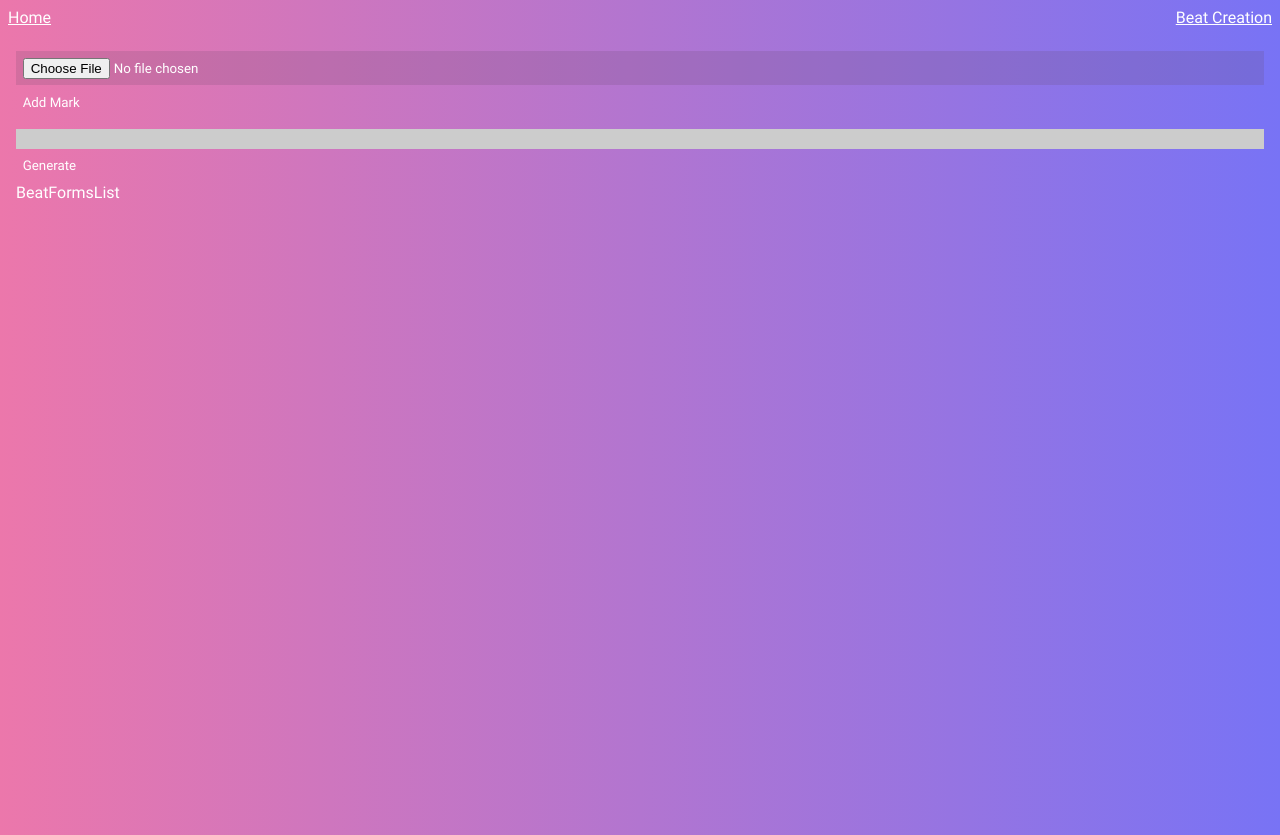
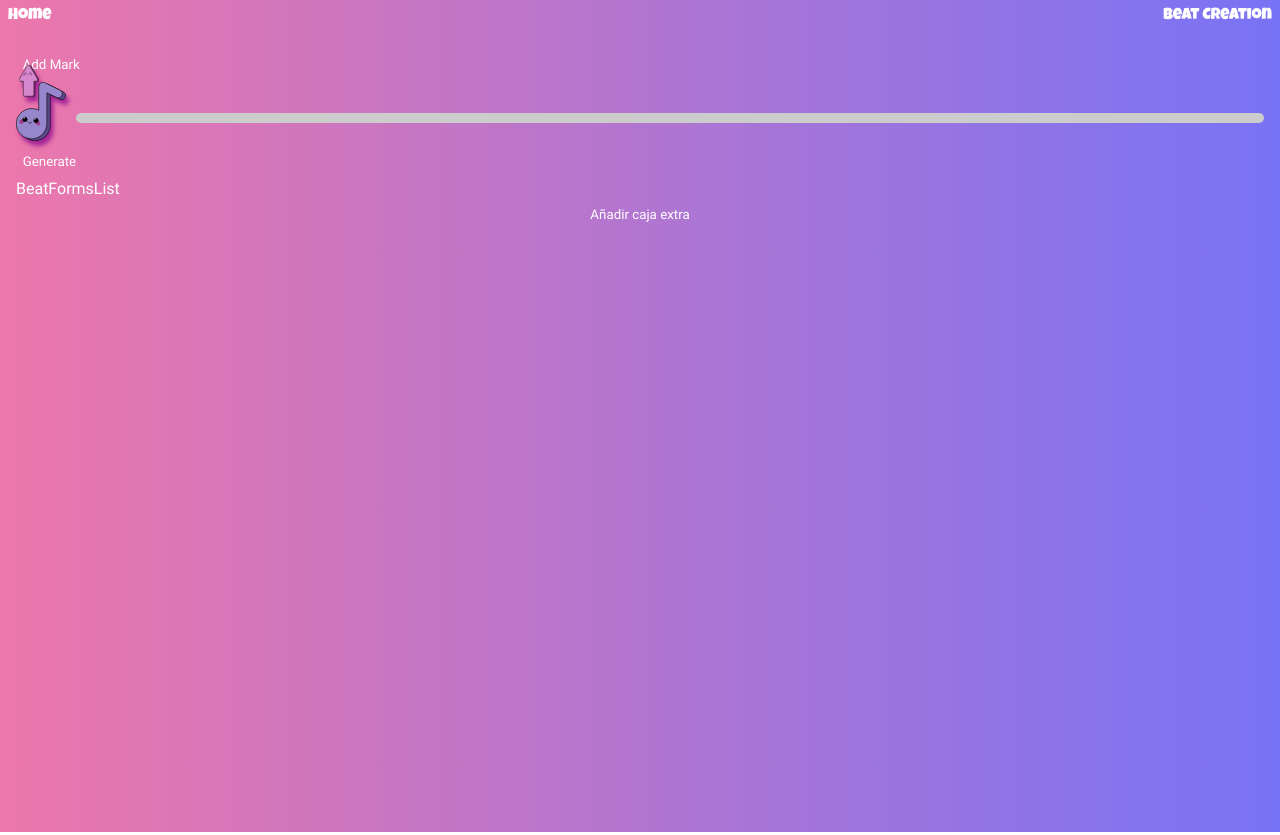
Before and after one commit to Kilian-Sosa/beat-timple-webfront, a React (Vite) app: page /beat-creation in a window 1280 px wide. Built offline with nearby package versions, Linux system fonts and the light colour scheme.

Commit message:
feat: Create and update array of marks

```diff
--- a/song1_level1.json
+++ b/song1_level1.json
@@ -2,26 +2,31 @@
     "difficulty": 1,
     "seed": [
         {
+            "id": 0,
             "time": 0,
             "locationY": "Top",
             "locationX": "Left"
         },
         {
+            "id": 4,
             "time": 0,
             "locationY": "Top",
             "locationX": "Right"
         },
         {
+            "id": 1,
             "time": 2,
             "locationY": "Top",
             "locationX": "Right"
         },
         {
+            "id": 3,
             "time": 4,
             "locationY": "Bottom",
             "locationX": "Left"
         },
         {
+            "id": 2,
             "time": 4.5,
             "locationY": "Bottom",
             "locationX": "Right"
--- /dev/null
+++ b/src/components/BeatCreation/BeatForm.tsx
@@ -0,0 +1,88 @@
+import React, { useEffect } from "react";
+import { useForm } from "../../hooks/useForm";
+import Mark from "../../interfaces/Mark";
+
+interface BeatFormProps {
+  mark: Mark;
+  setMarks: React.Dispatch<React.SetStateAction<Mark[]>>;
+  marks: Mark[];
+}
+
+export const BeatForm: React.FC<BeatFormProps> = ({
+  mark,
+  setMarks,
+  marks
+}) => {
+  const [formValues, handleInputChange, reset] = useForm(mark);
+
+  useEffect(() => {
+    const existingIndex = marks.findIndex((item) => item.id === formValues.id);
+    if (existingIndex === -1) {
+      setMarks([...marks, formValues]);
+      return;
+    }
+    const updatedMarks = [...marks];
+    updatedMarks[existingIndex] = formValues;
+    setMarks(updatedMarks);
+    console.log(marks);
+  }, [formValues]);
+
+  return (
+    <>
+      <input
+        type="text"
+        name="test"
+        value={formValues.test}
+        onChange={handleInputChange}
+      />
+      <label htmlFor="Left">Left</label>
+      <input
+        type="radio"
+        id="Left"
+        name="locationX"
+        value="Left"
+        checked={formValues.locationX === "Left"}
+        onChange={handleInputChange}
+      />
+      <label htmlFor="Center">Center</label>
+      <input
+        type="radio"
+        id="Center"
+        name="locationX"
+        value="Center"
+        checked={formValues.locationX === "Center"}
+        onChange={handleInputChange}
+      />
+      <label htmlFor="Right">Right</label>
+      <input
+        type="radio"
+        id="Right"
+        name="locationX"
+        value="Right"
+        checked={formValues.locationX === "Right"}
+        onChange={handleInputChange}
+      />
+      <hr />
+      <label htmlFor="Top">Top</label>
+      <input
+        type="radio"
+        id="Top"
+        name="locationY"
+        value="Top"
+        checked={formValues.locationY === "Top"}
+        onChange={handleInputChange}
+      />
+      <label htmlFor="Down">Down</label>
+      <input
+        type="radio"
+        id="Down"
+        name="locationY"
+        value="Down"
+        checked={formValues.locationY === "Down"}
+        onChange={handleInputChange}
+      />
+
+      <button onClick={reset}>×</button>
+    </>
+  );
+};
--- a/src/components/BeatCreation/BeatFormsList.tsx
+++ b/src/components/BeatCreation/BeatFormsList.tsx
@@ -1,48 +1,75 @@
-import { useState } from "react"
-import './BeatFormList.scss'
+import { useEffect, useState } from "react";
+import "./BeatFormList.scss";
+import Mark from "../../interfaces/Mark";
+import { BeatForm } from "./BeatForm";
 
+export const BeatFormsList = ({
+  defaultMarks,
+  setSelectedMark,
+}: {
+  defaultMarks: Mark[];
+  setSelectedMark: (value: number) => void;
+}) => {
+  const [position, setPosition] = useState<number>(0);
+  const [allowExtra, setAllowExtra] = useState<boolean>(false);
+  const [marks, setMarks] = useState<Mark[]>(defaultMarks);
 
-export const BeatFormsList = ({ marks, setSelectedMark }: { marks: number[], setSelectedMark: (value: number) => void }) => {
-
-    const [position, setPosition] = useState<number>(0)
+  useEffect(() => {
+    setMarks(defaultMarks); // Update marks whenever defaultMarks change
+  }, [defaultMarks]);
 
   return (
     <>
       <div>BeatFormsList</div>
 
-            {
-                marks.map((mark: number, index: number) => (
+      <button onClick={() => setAllowExtra(true)}>Añadir caja extra</button>
+
+      {marks.map((mark: Mark, index: number) => (
         <div key={index}>
           {index === position && (
             <>
-                                <div>
-                                    <input type="text" id="time" value={mark} onChange={() => console.log('tu puta madre')} />
+              {allowExtra && (
+                <BeatForm
+                  mark={{
+                    id: defaultMarks.length,
+                    time: mark.time,
+                    locationX: "",
+                    locationY: "",
+                  }}
+                  setMarks={setMarks}
+                  marks={marks}
+                />
+              )}
 
-                                    <label htmlFor="Left">Left</label>
-                                    <input type="radio" id="Left" name="locationX" value="Left" />
-                                    <label htmlFor="Center">Center</label>
-                                    <input type="radio" id="Center" name="locationX" value="Center" />
-                                    <label htmlFor="Right">Right</label>
-                                    <input type="radio" id="Right" name="locationX" value="Right" />
-                                    <button>×</button>
-                                </div>
-                                {
-                                    index > 0 &&
-                                    <button onClick={() => { setPosition(index - 1); setSelectedMark(index - 1) }}>prev</button>
-                                }
+              <BeatForm mark={mark} setMarks={setMarks} marks={marks} />
 
-                                {
-                                    index < marks.length - 1 &&
-                                    <button onClick={() => { setPosition(index + 1); setSelectedMark(index + 1) }}>next</button>
+              <button
+                disabled={index < 1}
+                onClick={() => {
+                  setPosition(index - 1);
+                  setSelectedMark(index - 1);
+                }}
+              >
+                prev
+              </button>
 
-                                }
+              <span>
+                {index + 1}/{defaultMarks.length}
+              </span>
+
+              <button
+                disabled={index == defaultMarks.length - 1}
+                onClick={() => {
+                  setPosition(index + 1);
+                  setSelectedMark(index + 1);
+                }}
+              >
+                next
+              </button>
             </>
           )}
         </div>
-                ))
-            }
-
-
+      ))}
     </>
-    )
-}
+  );
+};
--- a/src/components/BeatCreation/BeatGenerator.scss
+++ b/src/components/BeatCreation/BeatGenerator.scss
@@ -8,23 +8,24 @@
 
     .marks-cont {
         position: relative;
-        height: 20px;
+        height: 10px;
         background-color: #ccc;
+        border-radius: 99px;
         margin-top: 10px;
 
+
         .progress {
-
+            border-radius: 99px;
             position: absolute;
             top: 0;
             left: 0;
             height: 100%;
-            background-color: green;
+            background-color: #7a73f4;
         }
 
         .mark {
             position: absolute;
             top: 0;
-            transform: translateX(-50%);
             background-color: #fff;
             width: 2px;
             height: 100%;
@@ -41,7 +42,52 @@
 
     }
 
+    .music-input{
+        display: none;
+    }
 
+    .input-song{
+        display: grid;
+        grid-template-columns: 60px auto;
+        align-items: center;
+        .music-input-icons{
+            position: relative;
+            width: 50px;
+            cursor: pointer;
+            filter: drop-shadow(3px 5px 2px rgba(148, 18, 146, 0.8));
+
+
+            &:hover{
+                transform: scale(1.1);
+            }
+            &.dancing:hover{
+                transform: none;
+            }
+
+
+            .arrow{
+                width: 20px;
+                position: absolute;
+                bottom: 1em;
+                left: 0.2em;
+                z-index: -1;
+                animation: moveTop 0.5s infinite alternate;
+
+            }
+
+
+            &.dancing{
+                cursor: default;
+                .note{
+                    animation: dancing 0.5s infinite alternate ;
+                    animation-delay: 1s;
+                }
+            }
+
+        }
+
+
+    }
 
 }
 
@@ -55,3 +101,35 @@ button {
         background-color: rgba(255, 255, 255, 0.1);
     }
 }
+
+@keyframes moveTop {
+    0% {
+        transform: translateY(0);
+    }
+    100% {
+        transform: translateY(-100%);
+    }
+
+}
+@keyframes dancing {
+    0% {
+        transform: scale(1);
+        rotate: 0deg;
+    }
+    25% {
+        transform: scale(1);
+        rotate: 35deg;
+    }
+    50% {
+        transform: scale(1);
+        rotate: 0deg;
+    }
+    75% {
+        transform: scale(1);
+        rotate: -35deg;
+    }
+    100% {
+        transform: scale(1.5);
+        rotate: 0deg;
+    }
+}
--- a/src/components/BeatCreation/BeatGenerator.tsx
+++ b/src/components/BeatCreation/BeatGenerator.tsx
@@ -1,10 +1,13 @@
 import React, { useState, useRef, ChangeEvent, useEffect } from "react";
 import './BeatGenerator.scss'
 import { BeatFormsList } from "./BeatFormsList";
+import Mark from "../../interfaces/Mark";
 
 export const BeatGenerator: React.FC = () => {
   const [audioSelected, setAudioSelected] = useState<string | null>(null);
-  const [marks, setMarks] = useState<number[]>([]);
+  const [marks, setMarks] = useState<Mark[]>([]);
+  const arrowIcon= './assets/images/icons/arrow.svg'
+  const noteIcon= './assets/images/icons/note.svg'
 
   const [progressWidth, setProgressWidth] = useState<number>(0);
   const [isPlaying, setIsPlaying] = useState<boolean>(false); // New state variable
@@ -38,7 +41,12 @@ export const BeatGenerator: React.FC = () => {
   const handleMarkButtonClick = () => {
     if (audioRef.current) {
       const currentTime = audioRef.current.currentTime;
-      setMarks([...marks, currentTime]);
+      setMarks([...marks, {
+        id: marks.length,
+        time: currentTime,
+        locationX: "",
+        locationY: ""
+      }]);
     }
   };
 
@@ -76,12 +84,21 @@ export const BeatGenerator: React.FC = () => {
   return (
     <>
     <div className="beat-generator-cont">
-      <input type="file" onChange={handleFileChange} />
+
       <div className="buttons-cont">
       <button onClick={handleMarkButtonClick} disabled={!audioSelected || !isPlaying}>
         Add Mark
       </button>
       </div>
+
+    <section className="input-song">
+      <label className={"music-input-icons " + (isPlaying ? "dancing": "")} htmlFor="music">
+        <img className="arrow" src={arrowIcon} alt="" />
+        <img className="note" src={noteIcon} alt="" />
+      </label>
+      <input disabled={isPlaying} className="music-input" type="file" id="music"  onChange={handleFileChange} />
+
+
 
       <div className="marks-cont" >
         <div className="progress"
@@ -94,11 +111,12 @@ export const BeatGenerator: React.FC = () => {
             className={selectedMark === index ? 'mark selected' : 'mark'}
             key={index}
             style={{
-              left: `${(mark / (audioRef.current?.duration || 1)) * 100}%`,
+              left: `${(mark.time / (audioRef.current?.duration || 1)) * 100}%`,
             }}
           ></div>
         ))}
       </div>
+      </section>
 
       <section className="buttons-cont">
 
@@ -114,7 +132,7 @@ export const BeatGenerator: React.FC = () => {
       </section >
 
 
-     { marks && <BeatFormsList marks = {marks} setSelectedMark={setSelectedMark}/> }
+     { marks && <BeatFormsList defaultMarks={marks} setSelectedMark={setSelectedMark}/> }
 
      </div>
    </>
--- a/src/components/Shared/Menu/Menu.scss
+++ b/src/components/Shared/Menu/Menu.scss
@@ -2,4 +2,14 @@
     display: flex;
     padding: 0.5em;
     justify-content: space-between;
+    p{
+        font-family: 'LuckiestGuy';
+       &:hover{
+            opacity: 0.8;
+       }
+    }
+
+    a{
+        text-decoration: none;
+    }
 }
--- /dev/null
+++ b/src/hooks/useForm.ts
@@ -0,0 +1,20 @@
+import { useState } from "react"
+
+
+export const useForm = (initialState = {}) => {
+
+    const [values, setValues] = useState(initialState);
+
+    const reset = () => {
+        setValues(initialState);
+    }
+
+    const handleInputChange: any = ({ target }: React.ChangeEvent<HTMLInputElement>) => {
+        setValues({
+            ...values,
+            [target.name]: target.value
+        });
+    }
+
+    return [values, handleInputChange, reset];
+}
--- /dev/null
+++ b/src/interfaces/Mark.ts
@@ -0,0 +1,8 @@
+interface Mark {
+    id: number;
+    time: number;
+    locationX: string;
+    locationY: string;
+}
+
+export default Mark;
```
Also changed, not shown: public/assets/images/icons/arrow.svg (added), public/assets/images/icons/note.svg (added). Lines whose indentation alone changed are shown as unchanged.
